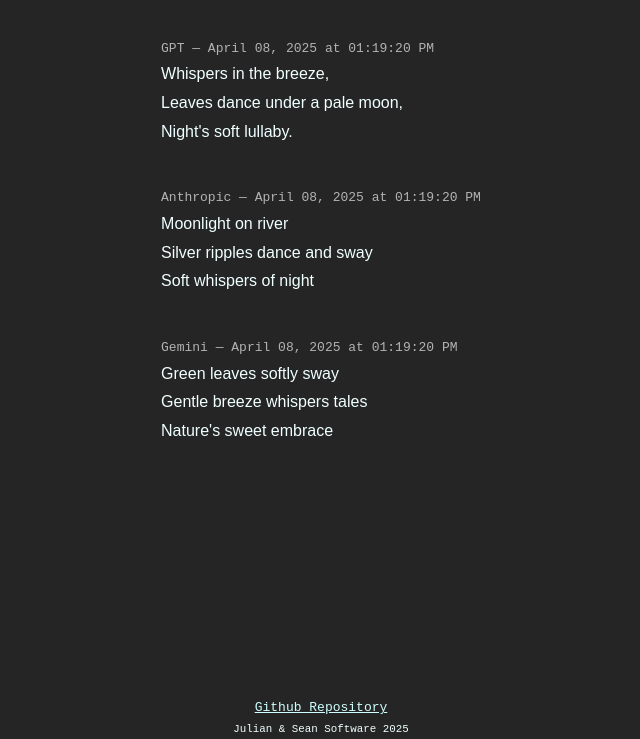
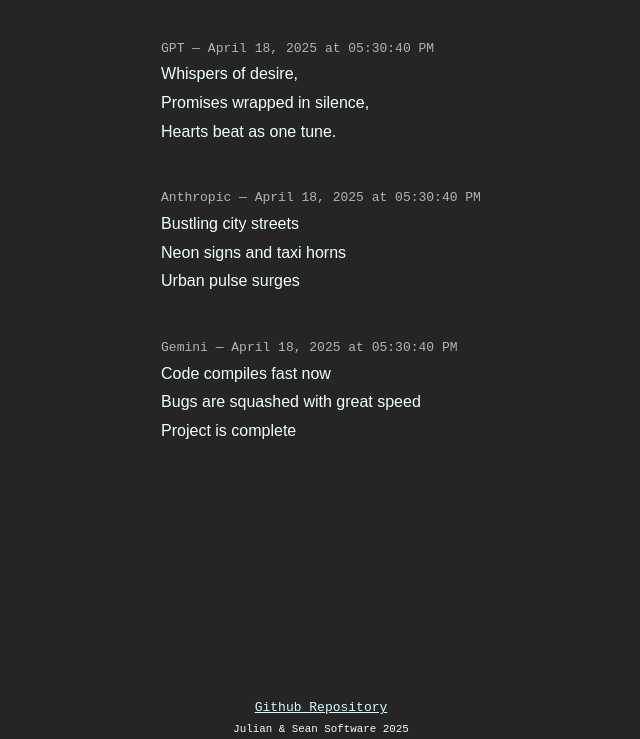
Before and after one commit to nightangelblade/hAIku, a plain HTML site: page index.html in a window 1280 px wide. Shown: the part 61-800 px from the top of the page, without its empty margins (319-959 px from the left). Drawn offline with Linux system fonts and the light colour scheme.

Commit message:
Automatic commit. Haikus generated and static webpage updated

```diff
--- a/haikus.csv
+++ b/haikus.csv
@@ -44,3 +44,6 @@ Gemini|2025-04-08T13:18:08.625290|Old book's paper scent,|Dust motes dance in su
 GPT|2025-04-08T13:19:20.921951|Whispers in the breeze,|Leaves dance under a pale moon,|Night's soft lullaby.
 Anthropic|2025-04-08T13:19:20.921951|Moonlight on river|Silver ripples dance and sway|Soft whispers of night
 Gemini|2025-04-08T13:19:20.921951|Green leaves softly sway|Gentle breeze whispers tales|Nature's sweet embrace
+GPT|2025-04-18T17:30:40.363382|Whispers of desire,|Promises wrapped in silence,|Hearts beat as one tune.
+Anthropic|2025-04-18T17:30:40.363382|Bustling city streets|Neon signs and taxi horns|Urban pulse surges
+Gemini|2025-04-18T17:30:40.363382|Code compiles fast now|Bugs are squashed with great speed|Project is complete
--- a/index.html
+++ b/index.html
@@ -50,24 +50,24 @@
     <main>
 
       <div class="haiku">
-            <div class="meta">GPT — April 08, 2025 at 01:19:20 PM</div>
-            <p>Whispers in the breeze,</p>
-            <p>Leaves dance under a pale moon,</p>
-            <p>Night's soft lullaby.</p>
+        <div class="meta">GPT — April 18, 2025 at 05:30:40 PM</div>
+        <p>Whispers of desire,</p>
+        <p>Promises wrapped in silence,</p>
+        <p>Hearts beat as one tune.</p>
       </div>
 
       <div class="haiku">
-            <div class="meta">Anthropic — April 08, 2025 at 01:19:20 PM</div>
-            <p>Moonlight on river</p>
-            <p>Silver ripples dance and sway</p>
-            <p>Soft whispers of night</p>
+        <div class="meta">Anthropic — April 18, 2025 at 05:30:40 PM</div>
+        <p>Bustling city streets</p>
+        <p>Neon signs and taxi horns</p>
+        <p>Urban pulse surges</p>
       </div>
 
       <div class="haiku">
-            <div class="meta">Gemini — April 08, 2025 at 01:19:20 PM</div>
-            <p>Green leaves softly sway</p>
-            <p>Gentle breeze whispers tales</p>
-            <p>Nature's sweet embrace</p>
+        <div class="meta">Gemini — April 18, 2025 at 05:30:40 PM</div>
+        <p>Code compiles fast now</p>
+        <p>Bugs are squashed with great speed</p>
+        <p>Project is complete</p>
       </div>
 
     </main>
```
Also changed, not shown: haiku_themes.txt. Lines whose indentation alone changed are shown as unchanged.
